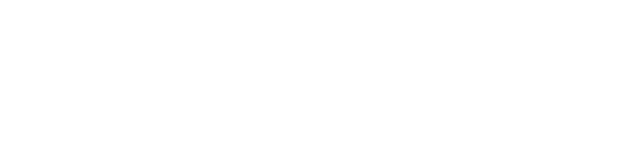
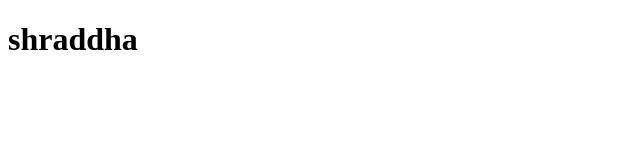
Before and after one commit to sd000mac/github, a plain HTML site: page index.html in a window 1280 px wide. Shown: the whole page, without its empty margins (0-640 px from the left). Drawn offline with Linux system fonts and the light colour scheme.

Commit message:
second commit

```diff
--- a/index.html
+++ b/index.html
@@ -6,6 +6,6 @@
     <title>Document</title>
 </head>
 <body>
-
+ <h1>shraddha</h1>
 </body>
 </html>
```
